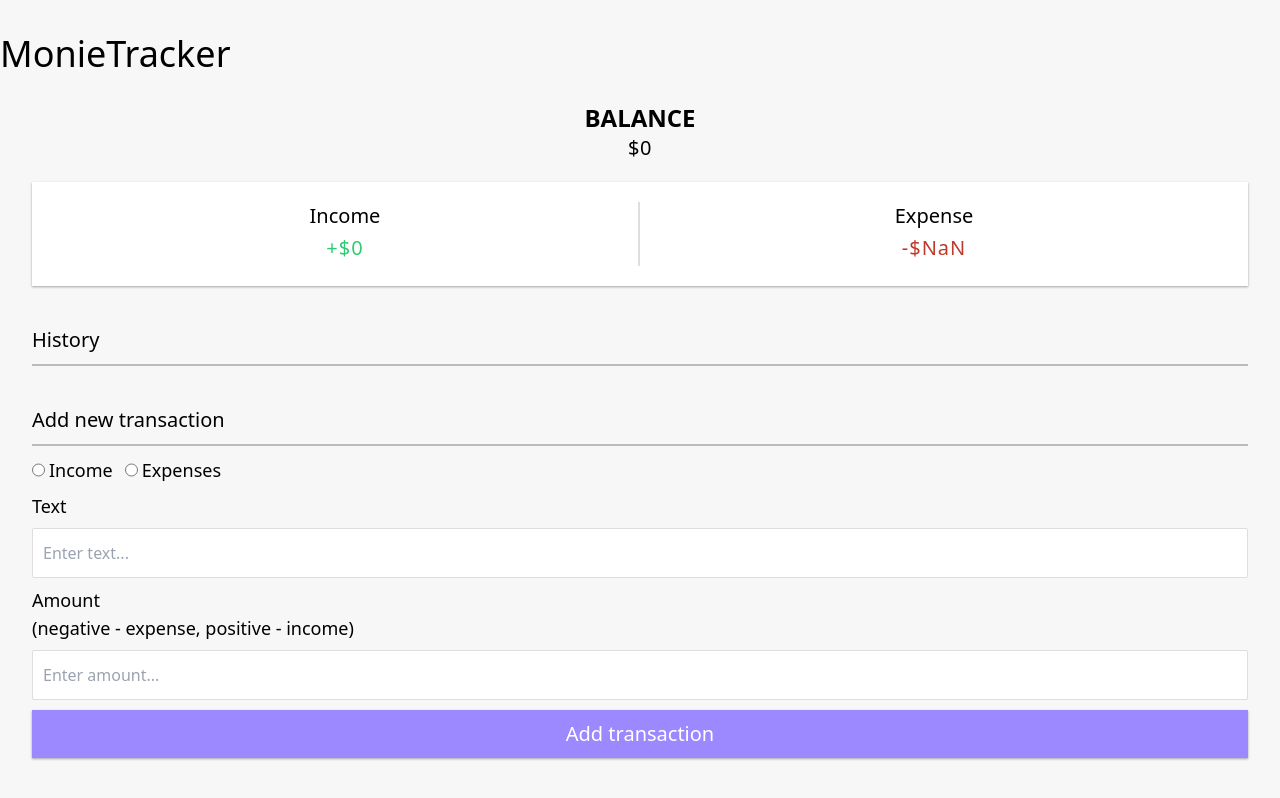
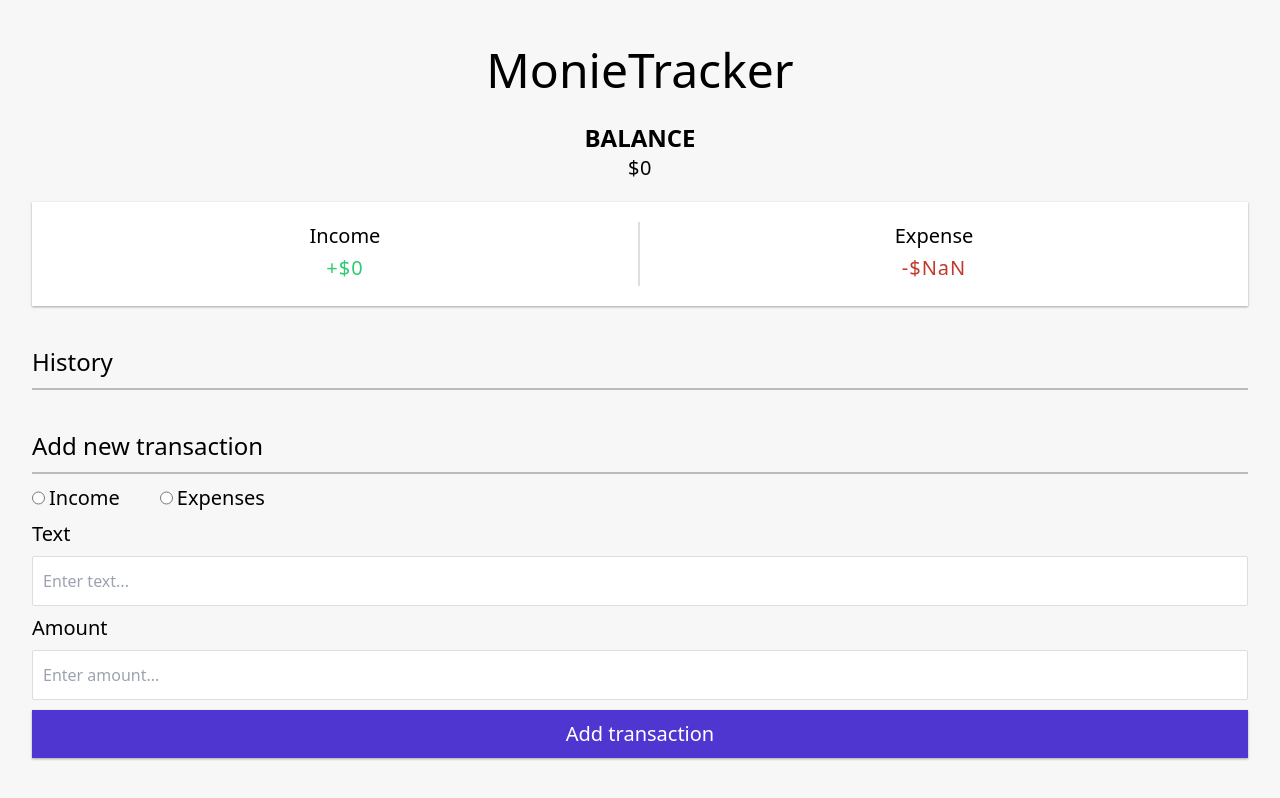
Before and after one commit to segunajibola/expense-tracker, a Vue app: page / in a window 1280 px wide. Built offline with nearby package versions, Linux system fonts and the light colour scheme.

Commit message:
edit expense

```diff
--- a/src/components/AddTransaction.vue
+++ b/src/components/AddTransaction.vue
@@ -1,17 +1,17 @@
 <template>
   <h3
-    class="border-b-2 border-style-solid border-[#bbb] pb-[10px] text-xl mt-[40px] mx-0 mb-[10px]"
+    class="border-b-2 border-style-solid border-[#bbb] pb-[10px] text-2xl mt-[40px] mx-0 mb-[10px]"
   >
     Add new transaction
   </h3>
-  <form id="form" class="text-lg" @submit.prevent="onSubmit">
-    <div class="flex gap-3">
-      <div class="flex gap-1">
+  <form id="form" class="text-xl" @submit.prevent="onSubmit">
+    <div class="flex gap-10">
+      <div class="flex gap-1 text-xl">
         <input type="radio" id="income" name="transaction" v-model="isIncome" />
         <label for="income">Income</label>
       </div>
 
-      <div class="flex gap-1">
+      <div class="flex gap-1 text-xl">
         <input
           type="radio"
           id="expenses"
@@ -32,10 +32,7 @@
       />
     </div>
     <div class="form-control">
-      <label for="amount" class="my-2 inline-block"
-        >Amount <br />
-        (negative - expense, positive - income)</label
-      >
+      <label for="amount" class="my-2 inline-block">Amount <br /> </label>
       <input
         type="text"
         id="amount"
@@ -45,7 +42,7 @@
       />
     </div>
     <button
-      class="btn cursor-pointer bg-[#9c88ff] text-[#fff] border-none block text-[20px] mt-2.5 mb-7.5 p-2.5 w-full hover:bg-[#8e79f7]"
+      class="btn cursor-pointer bg-[#5036d1] text-[#fff] border-none block text-[20px] mt-2.5 mb-7.5 p-2.5 w-full hover:bg-[#230e8b]"
     >
       Add transaction
     </button>
@@ -54,14 +51,13 @@
 
 <script setup>
 import { useToast } from "vue-toastification";
-import { ref, computed } from "vue";
+import { ref } from "vue";
 
 const text = ref("");
 const amount = ref("");
 const isExpense = ref(false);
 const isIncome = ref(false);
 
-// Get toast interface
 const toast = useToast();
 
 const emit = defineEmits(["transactionSubmitted"]);
@@ -71,22 +67,22 @@ const onSubmit = () => {
     toast.error("Text and Amount inputs must be filled.");
     return;
   }
+
   if (!isExpense.value && !isIncome.value) {
     toast.error("Please select either Income or Expenses.");
     return;
   }
-  console.log("amount", amount.value);
+
   const transactionData = {
     text: text.value,
-    amount: parseFloat(amount.value) * (isExpense.value === "on" ? -1 : isIncome.value === "on" ? 1 : ""),
+    amount:
+      parseFloat(amount.value) *
+      (isExpense.value === "on" ? -1 : isIncome.value === "on" ? 1 : ""),
   };
-  console.log("inobj", transactionData.amount);
 
   emit("transactionSubmitted", transactionData);
 
-  // Clear form fields
   text.value = "";
   amount.value = "";
 };
-
 </script>
--- a/src/components/Header.vue
+++ b/src/components/Header.vue
@@ -1,3 +1,3 @@
 <template>
-  <h2 className="w-full text-4xl text-bold mb-5">MonieTracker</h2>
+  <h2 className="w-full text-5xl text-bold mb-5 text-center my-3">MonieTracker</h2>
 </template>
--- a/src/components/TransactionList.vue
+++ b/src/components/TransactionList.vue
@@ -1,6 +1,6 @@
 <template>
   <h3
-    class="border-b-2 border-style-solid border-[#bbb] text-xl pb-[10px] mt-[40px] mx-0 mb-[10px]"
+    class="border-b-2 border-style-solid border-[#bbb] text-2xl pb-[10px] mt-[40px] mx-0 mb-[10px]"
   >
     History
   </h3>
```
